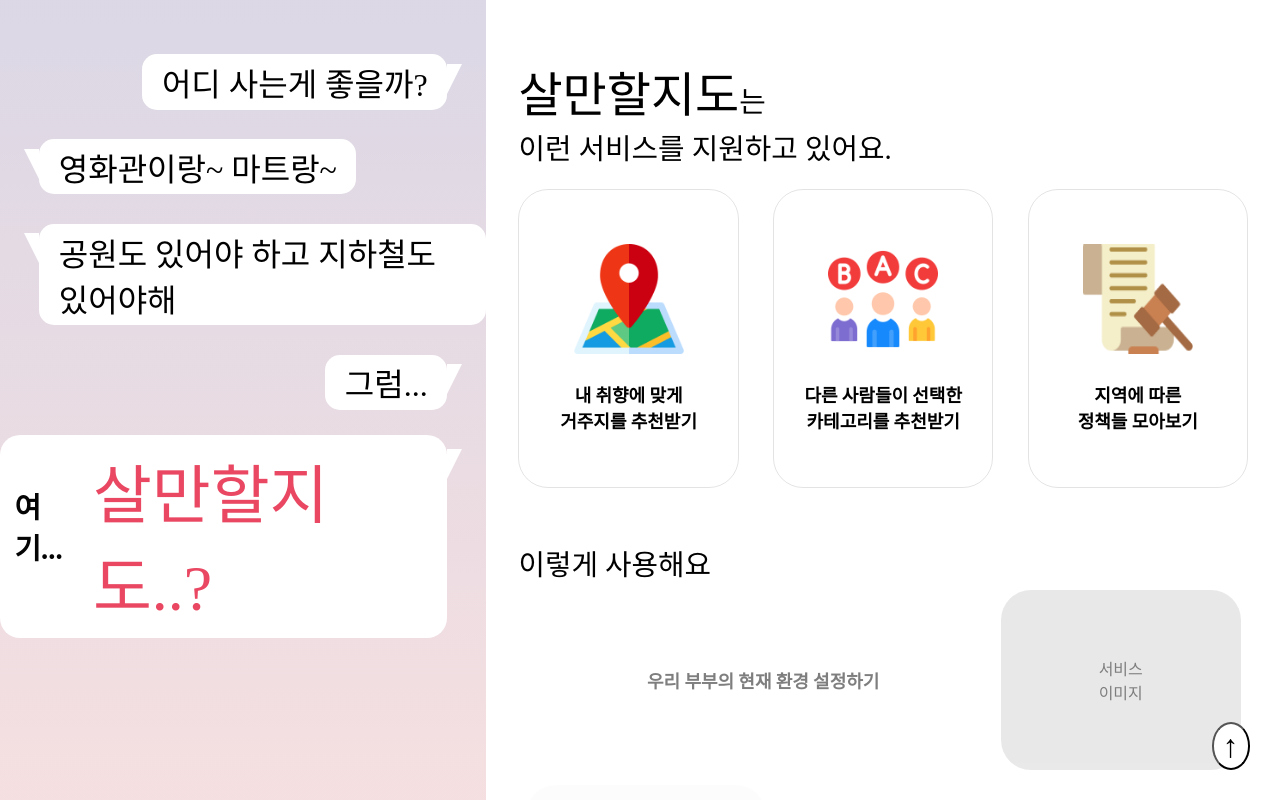
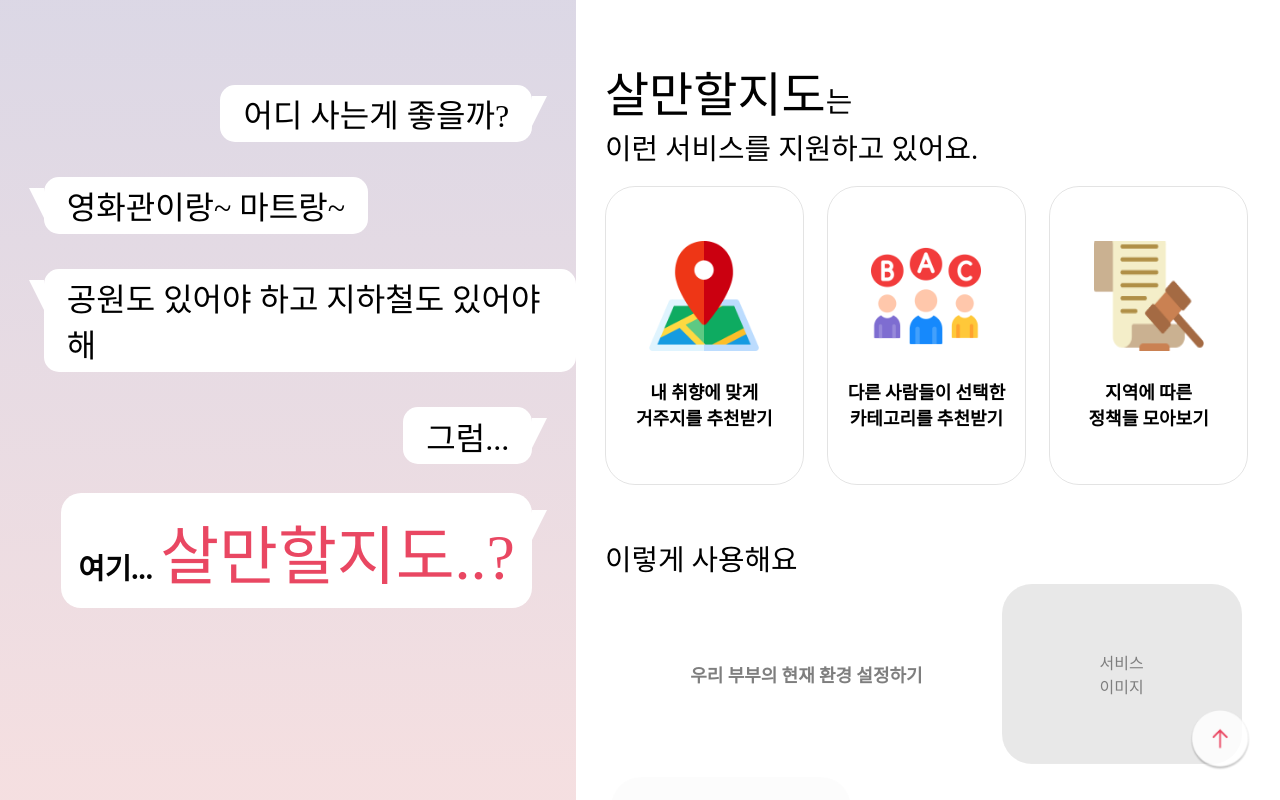
Before and after one commit to nullyng/salmanhaljido, a React (Create React App) app: page / in a window 1280 px wide. Shown: the top 800 px of the page. Built offline with nearby package versions, Linux system fonts and the light colour scheme; a web font is replaced by a local one.

Commit message:
S07P22D110-96/feature/landing/detail 사용자는 서비스 상세 정보를 확인할 수 있다.

```diff
--- a/src/components/Landing/Detail/Detail.js
+++ b/src/components/Landing/Detail/Detail.js
@@ -1,4 +1,5 @@
 import "styles/Landing/Landing.scss";
+import top from "assets/images/Landing/top.png";
 
 const { default: Guide } = require("./Guide");
 const { default: Service } = require("./Service");
@@ -19,7 +20,7 @@ function Detail() {
                 <div className="service__starttext--red">지금 바로 시작&nbsp;</div>
                 해보세요!
             </div>
-            <button className="service__upbutton" onClick={scrollToTop}>↑</button>
+            <img src={top} alt="top" className="service__upbutton" onClick={scrollToTop}/>
         </div>
     )
 }
--- a/src/styles/Landing/Landing.scss
+++ b/src/styles/Landing/Landing.scss
@@ -17,11 +17,12 @@
     rgba(242, 215, 217, 0.8) 2%,
     rgba(211, 206, 223, 0.8) 98%
   );
-  width: 40%;
+  width: 45%;
   height: 100vh;
   display: flex;
   flex-direction: column;
   justify-content: center;
+  position: fixed;
 
   &__bubble {
     display: flex;
@@ -153,7 +154,7 @@
     height: 100%;
     border-radius: inherit;
     background-color: #f9c4d2;
-    box-shadow: 0 0 0 2px #b18597, 0 0.625em 0 0 #ffe3e2;
+    box-shadow: 0 0 0 2px #b18597;
     transform: translate3d(0, 0.4em, -1em);
     transition: 0.15s cubic-bezier(0, 0, -6, 1);
   }
@@ -162,7 +163,7 @@
     transform: translate(0, 0.25em);
   }
   & button:hover::before {
-    box-shadow: 0 0 0 2px #b18597, 0 0.5em 0 0 #ffe3e2;
+    box-shadow: 0 0 0 2px #b18597;
     transform: translate3d(0, 0.2em, -1em);
   }
   &button:active {
@@ -170,19 +171,19 @@
     transform: translate(0, 0.75em);
   }
   &button:active::before {
-    box-shadow: 0 0 0 2px #b18597, 0 0.5em 0 0 #ffe3e2;
+    box-shadow: 0 0 0 2px #b18597;
     transform: translate3d(0, 0, -1em);
   }
 
-  // &__back{
-  //     width: 50%;
-  //     padding-top: 3%;
-  //     padding-bottom: 1%;
-  // }
+  &__back{
+      width: 49%;
+      padding-top: 3%;
+      padding-bottom: 1%;
+  }
 }
 
 .service {
-  width: 60%;
+  width: 55%;
   padding: 2em;
 
   &__bigfont {
@@ -271,15 +272,12 @@
   }
 
   &__upbutton {
-    width: 3%;
-    height: 6%;
-    font-size: xx-large;
-    text-align: center;
-    border-radius: 50%;
-    background-color: white;
+    width: 60px;
+    height: 60px;
     position: fixed;
     right: 30px;
     bottom: 30px;
+    cursor: pointer;
   }
 }
 
```
Also changed, not shown: src/assets/images/Landing/top.png (added).
